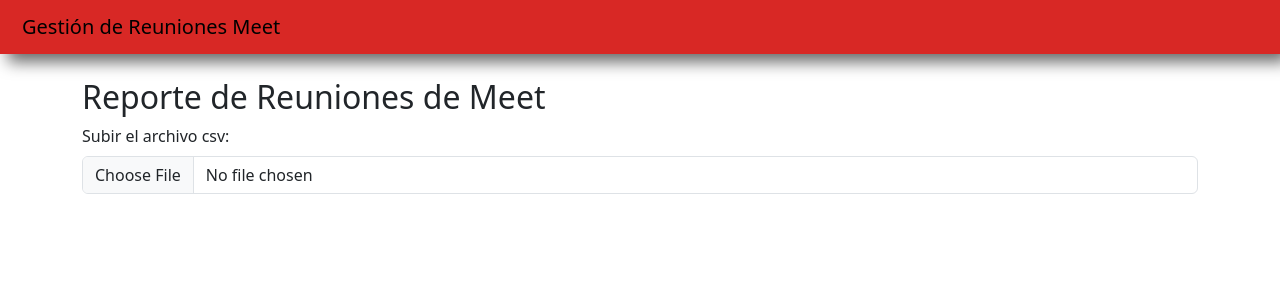
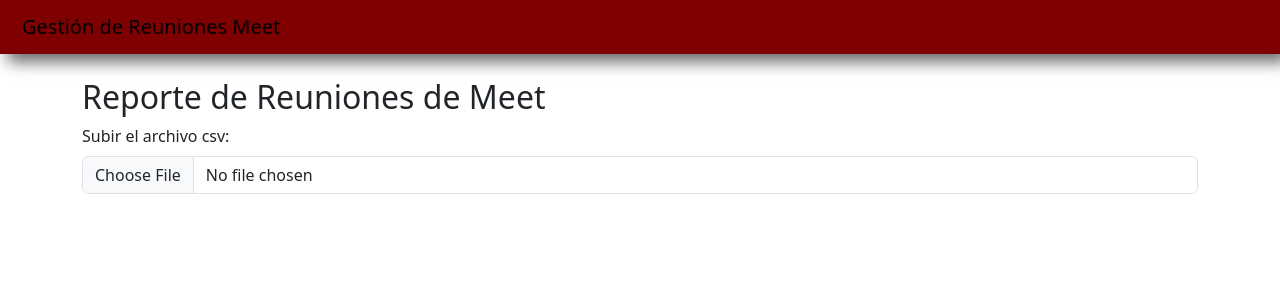
Before and after one commit to Ferchus-24/proyectoMeet, a React (Vite) app: page / in a window 1280 px wide. Shown: the top 300 px of the page. Built offline with nearby package versions, Linux system fonts and the light colour scheme.

Commit message:
guardando5

```diff
--- a/src/components/css/main.css
+++ b/src/components/css/main.css
@@ -5,7 +5,7 @@
 }
 
 #nav-meet {
-  background-color: rgb(216, 40, 37);
+  background-color: rgb(126, 0, 0);
   padding: 10px;
   filter: drop-shadow(8px 8px 8px rgba(0, 0, 0, 0.592));
 }
```
